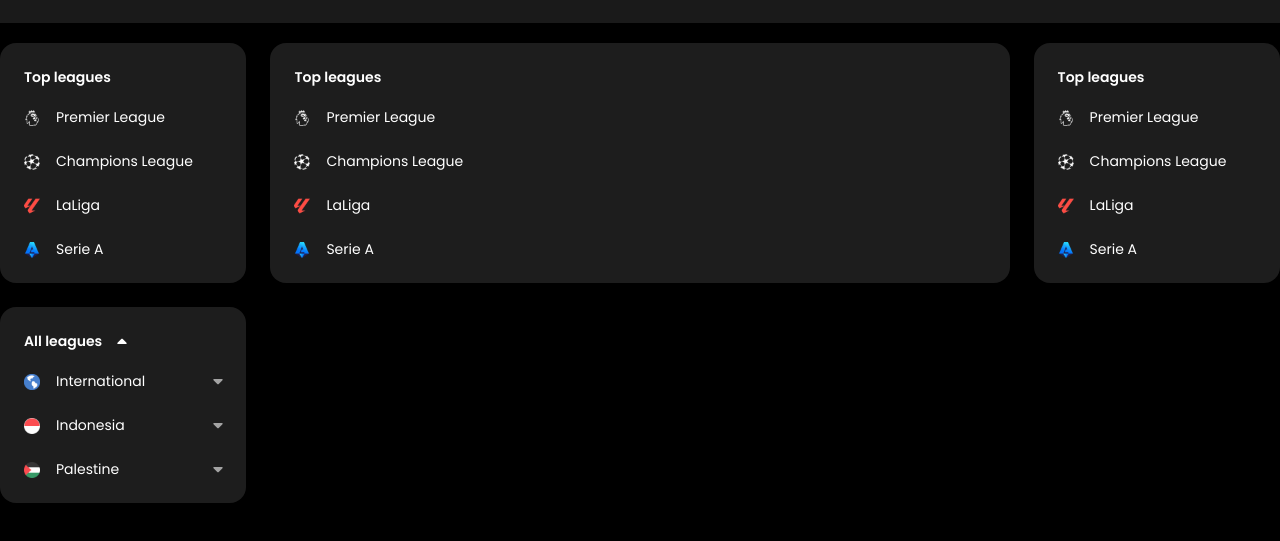
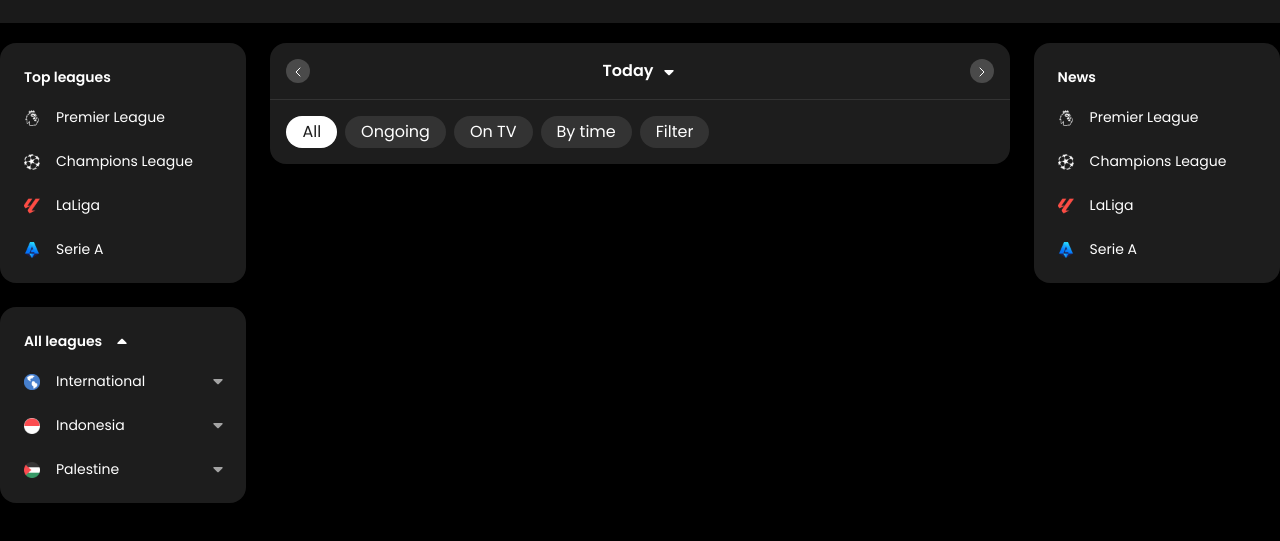
Before and after one commit to prastya28/fotmob-tailwind, a website: page public/index.html in a window 1280 px wide. Shown: the part 57-598 px from the top of the page. Drawn offline with Linux system fonts and the light colour scheme.

Commit message:
main content - filter button

```diff
--- a/public/index.html
+++ b/public/index.html
@@ -188,51 +188,68 @@
 
         <!-- MAIN CONTENT -->
         <div class="w-3/5">
-            <div class="bg-[#1d1d1d] text-white rounded-2xl pt-6">
-                <div class="pb-3">
-                    <div class="text-sm font-semibold ml-6 mb-2">
-                        Top leagues
-                    </div>
-                    <a href="#" class="text-sm">
-                        <div class="flex hover:bg-[#333333]">
-                            <div class="ml-6 mr-4 my-3">
-                                <img src="img/epl.png" alt="" class="w-4 inline-block">
-                            </div>
-                            <div class="my-3">
-                                Premier League
-                            </div>
+            <div class="text-center bg-[#1d1d1d] text-white rounded-2xl pt-4">
+                <div class="flex justify-between font-semibold border-b border-b-[#333333] pb-4 px-4">
+                    <a href="#">
+                        <div class="w-6 rounded-full bg-[#4a4a4a] hover:bg-white hover:text-[#4a4a4a]">
+                            <svg xmlns="http://www.w3.org/2000/svg" class="w-4 inline-block" viewBox="0 0 24 24"
+                                stroke-width="1.5" stroke="currentColor" fill="none" stroke-linecap="round"
+                                stroke-linejoin="round">
+                                <path stroke="none" d="M0 0h24v24H0z" fill="none" />
+                                <path d="M15 6l-6 6l6 6" />
+                            </svg>
                         </div>
                     </a>
-                    <a href="#" class="text-sm">
-                        <div class="flex hover:bg-[#333333]">
-                            <div class="ml-6 mr-4 my-3">
-                                <img src="img/ucl.png" alt="" class="w-4 inline-block">
-                            </div>
-                            <div class="my-3">
-                                Champions League
-                            </div>
+                    <a href="" class="flex hover:text-[#a3a3a3]">
+                        <div>
+                            Today
+                        </div>
+                        <div class="ml-2">
+                            <svg xmlns="http://www.w3.org/2000/svg" class="w-4 inline-block" viewBox="0 0 24 24"
+                                stroke-width="1.5" stroke="currentColor" fill="none" stroke-linecap="round"
+                                stroke-linejoin="round">
+                                <path stroke="none" d="M0 0h24v24H0z" fill="none" />
+                                <path
+                                    d="M18 9c.852 0 1.297 .986 .783 1.623l-.076 .084l-6 6a1 1 0 0 1 -1.32 .083l-.094 -.083l-6 -6l-.083 -.094l-.054 -.077l-.054 -.096l-.017 -.036l-.027 -.067l-.032 -.108l-.01 -.053l-.01 -.06l-.004 -.057v-.118l.005 -.058l.009 -.06l.01 -.052l.032 -.108l.027 -.067l.07 -.132l.065 -.09l.073 -.081l.094 -.083l.077 -.054l.096 -.054l.036 -.017l.067 -.027l.108 -.032l.053 -.01l.06 -.01l.057 -.004l12.059 -.002z"
+                                    stroke-width="0" fill="currentColor" />
+                            </svg>
                         </div>
                     </a>
-                    <a href="#" class="text-sm">
-                        <div class="flex hover:bg-[#333333]">
-                            <div class="ml-6 mr-4 my-3">
-                                <img src="img/laliga.png" alt="" class="w-4 inline-block">
-                            </div>
-                            <div class="my-3">
-                                LaLiga
-                            </div>
+                    <a href="#">
+                        <div class="w-6 rounded-full bg-[#4a4a4a] hover:bg-white hover:text-[#4a4a4a]">
+                            <svg xmlns="http://www.w3.org/2000/svg" class="w-4 inline-block" viewBox="0 0 24 24"
+                                stroke-width="1.5" stroke="currentColor" fill="none" stroke-linecap="round"
+                                stroke-linejoin="round">
+                                <path stroke="none" d="M0 0h24v24H0z" fill="none" />
+                                <path d="M9 6l6 6l-6 6" />
+                            </svg>
                         </div>
                     </a>
-                    <a href="#" class="text-sm">
-                        <div class="flex hover:bg-[#333333]">
-                            <div class="ml-6 mr-4 my-3">
-                                <img src="img/seriea.png" alt="" class="w-4 inline-block">
-                            </div>
-                            <div class="my-3">
-                                Serie A
-                            </div>
+                </div>
+                <div class="flex space-x-2 mt-4 px-4">
+                    <a href="#">
+                        <div class="rounded-full bg-white text-[#1d1d1d] py-1 px-4 mb-4">
+                            All
                         </div>
                     </a>
+                    <a href="#">
+                        <div class="rounded-full bg-[#333333] hover:bg-[#4a4a4a] py-1 px-4 mb-4">
+                            Ongoing
+                        </div>
+                    </a>
+                    <a href="#">
+                        <div class="rounded-full bg-[#333333] hover:bg-[#4a4a4a] py-1 px-4 mb-4">
+                            On TV
+                        </div>
+                    </a>
+                    <a href="#">
+                        <div class="rounded-full bg-[#333333] hover:bg-[#4a4a4a] py-1 px-4 mb-4">
+                            By time
+                        </div>
+                    </a>
+                    <div class="rounded-full bg-[#333333] hover:bg-[#4a4a4a] py-1 px-4 mb-4">
+                        Filter
+                    </div>
                 </div>
             </div>
         </div>
@@ -242,7 +259,7 @@
             <div class="bg-[#1d1d1d] text-white rounded-2xl pt-6">
                 <div class="pb-3">
                     <div class="text-sm font-semibold ml-6 mb-2">
-                        Top leagues
+                        News
                     </div>
                     <a href="#" class="text-sm">
                         <div class="flex hover:bg-[#333333]">
```
Also changed, not shown: public/styles.css.
